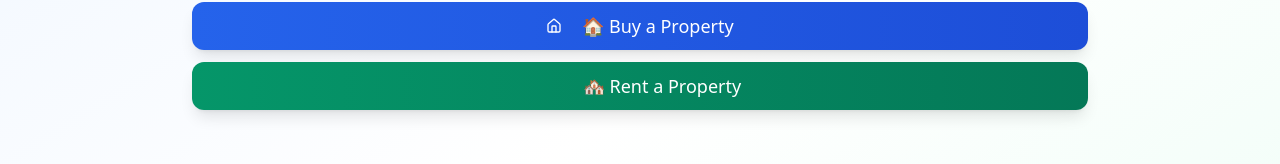
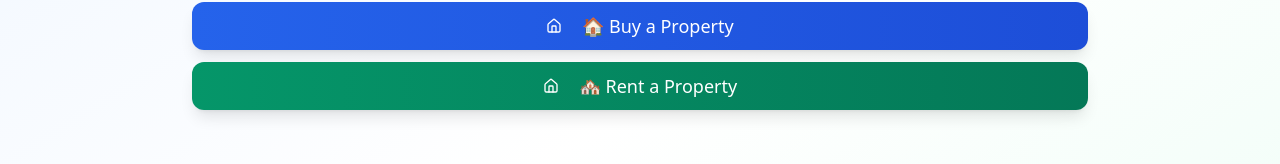
Before and after one commit to pratyush981/adeliving-home-guide, a React (Vite) app: page / in a window 1280 px wide. Both pictures are taken after a click on the button "Start Chatting with AdeLiving". Shown: the part 297-461 px from the top of the page. Built offline with nearby package versions, Linux system fonts and the light colour scheme.

Commit message:
Fix: Resolve 'building' property error
The error "Property 'building' does not exist on type 'JSX.IntrinsicElements'" indicates an issue with the JSX element used in the ChatInterface.tsx file. This commit will address the error.

```diff
--- a/src/components/ChatInterface.tsx
+++ b/src/components/ChatInterface.tsx
@@ -487,7 +487,7 @@ const ChatInterface = ({ onBackToHome }: ChatInterfaceProps) => {
             className="bg-gradient-to-r from-emerald-600 to-emerald-700 hover:from-emerald-700 hover:to-emerald-800 text-white py-6 text-lg rounded-xl shadow-lg hover:shadow-xl transition-all duration-300"
             size="lg"
           >
-            <building className="mr-3 h-6 w-6" />
+            <Home className="mr-3 h-6 w-6" />
             🏘️ Rent a Property
           </Button>
         </div>
```
